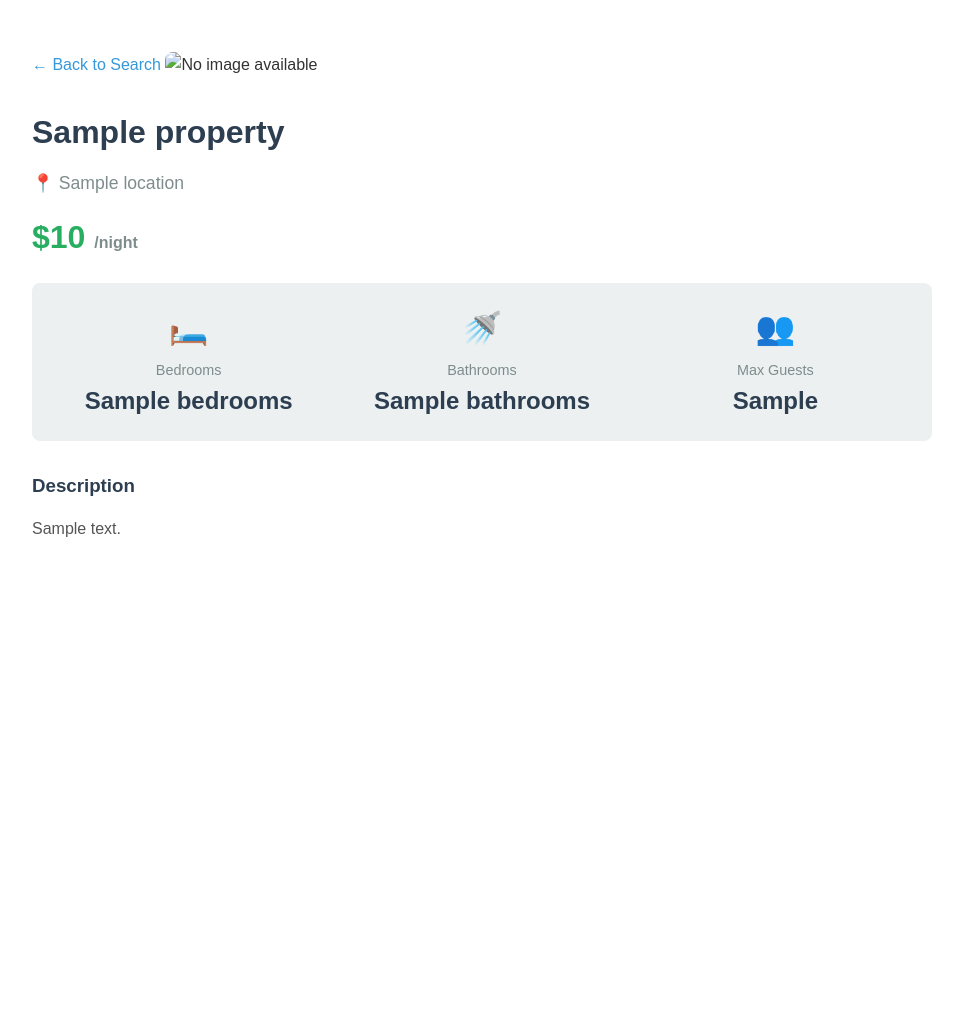
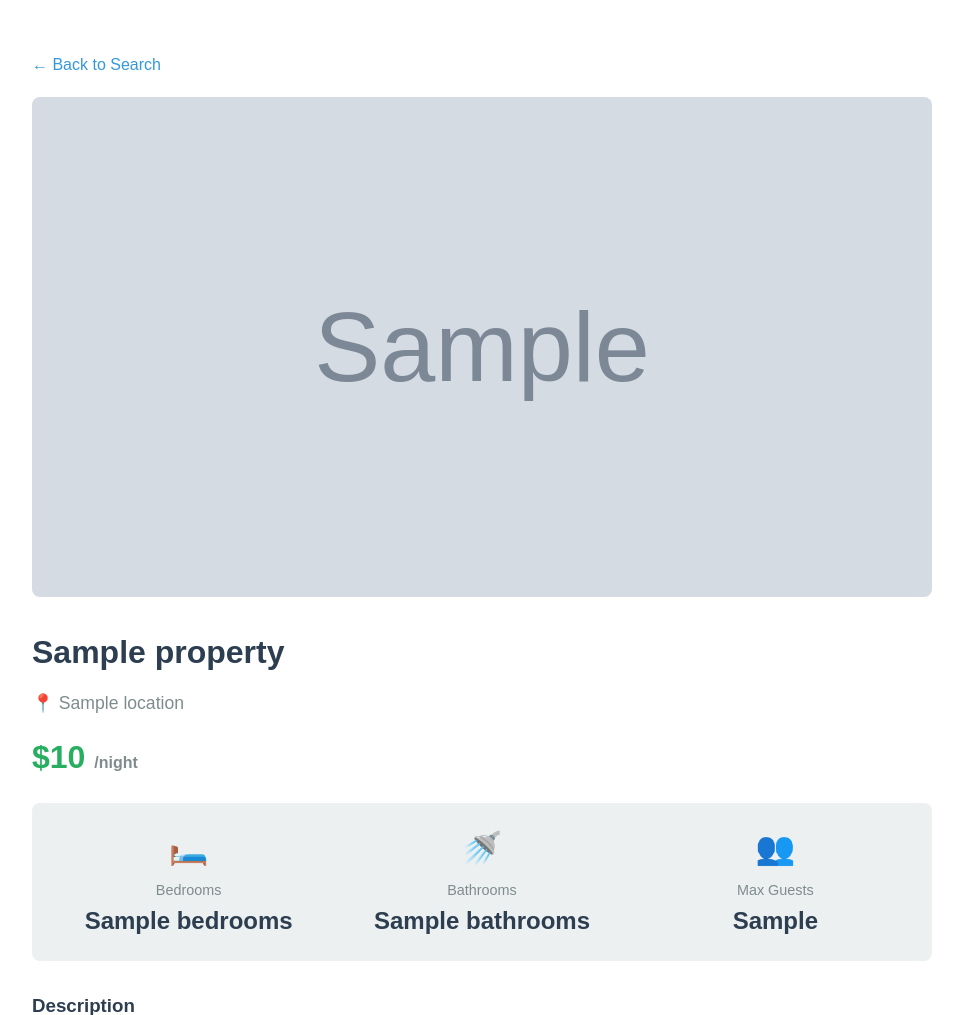
Before and after one commit to emon51/vacation-rental, a Django app: template templates/properties/property_detail.html in a window 1280 px wide. Shown: the part 125-1140 px from the top of the page, without its empty margins (158-1121 px from the left). Before the commit the page ends 662 px from the top, so only its background shows below. Run offline with Django 3.2, Linux system fonts and the light colour scheme; the template is opened without the code that fills it: most values are stand-ins (such as "Sample title", 1, 10 or a date in 2020); grey boxes marked "Sample" are stand-in pictures; some libraries are stand-ins or nearby versions.

Commit message:
Update property detail page to display all uploaded images

```diff
--- a/templates/properties/property_detail.html
+++ b/templates/properties/property_detail.html
@@ -1,8 +1,6 @@
 {% extends 'properties/base.html' %}
 
-{% block title %}
-{{ property.title }} - Vacation Rentals
-{% endblock %}
+{% block title %}{{ property.title }} - Vacation Rentals{% endblock %}
 
 {% block extra_css %}
 <style>
@@ -22,12 +20,82 @@
         text-decoration: underline;
     }
 
-    .property-image {
+    .property-images {
+        margin-bottom: 30px;
+        position: relative;
+    }
+
+    .image-carousel {
+        position: relative;
         width: 100%;
         height: 500px;
+        overflow: hidden;
+        border-radius: 8px;
+    }
+
+    .carousel-image {
+        width: 100%;
+        height: 100%;
         object-fit: cover;
+        display: none;
+    }
+
+    .carousel-image.active {
+        display: block;
+    }
+
+    .carousel-btn {
+        position: absolute;
+        top: 50%;
+        transform: translateY(-50%);
+        background: rgba(0, 0, 0, 0.5);
+        color: white;
+        border: none;
+        padding: 15px 20px;
+        cursor: pointer;
+        font-size: 1.5rem;
+        border-radius: 4px;
+        transition: background 0.3s;
+    }
+
+    .carousel-btn:hover {
+        background: rgba(0, 0, 0, 0.8);
+    }
+
+    .carousel-btn.prev {
+        left: 10px;
+    }
+
+    .carousel-btn.next {
+        right: 10px;
+    }
+
+    .carousel-btn.hidden {
+        display: none;
+    }
+
+    .image-counter {
+        position: absolute;
+        bottom: 20px;
+        left: 50%;
+        transform: translateX(-50%);
+        background: rgba(0, 0, 0, 0.6);
+        color: white;
+        padding: 8px 15px;
+        border-radius: 20px;
+        font-size: 0.9rem;
+    }
+
+    .no-image {
+        width: 100%;
+        height: 500px;
+        background: #ecf0f1;
+        display: flex;
+        align-items: center;
+        justify-content: center;
         border-radius: 8px;
-        margin-bottom: 30px;
+        color: #7f8c8d;
+        font-size: 1.2rem;
     }
 
     .property-header {
@@ -51,11 +119,6 @@
         color: #27ae60;
         font-weight: bold;
         margin-bottom: 20px;
-    }
-
-    .property-price span {
-        font-size: 1rem;
-        color: #7f8c8d;
     }
 
     .property-stats {
@@ -106,30 +169,36 @@
 
 {% block content %}
 <div class="property-detail">
+    <a href="{% url 'properties:property-list' %}" class="back-link">← Back to Search</a>
 
-    <a href="{% url 'properties:property-list' %}" class="back-link">
-        ← Back to Search
-    </a>
+    <div class="property-images">
+        {% with property.images.all as images %}
+        {% if images %}
+        <div class="image-carousel">
+            {% for image in images %}
+            <img src="{{ image.image.url }}" alt="{{ property.title }}"
+                class="carousel-image {% if forloop.first %}active{% endif %}">
+            {% endfor %}
 
-    {% with property.images.first as image %}
-    {% if image %}
-    <img src="{{ image.image_url }}" alt="{{ property.title }}" class="property-image">
-    {% else %}
-    <img src="https://via.placeholder.com/900x500" alt="No image available" class="property-image">
-    {% endif %}
-    {% endwith %}
+            {% if images|length > 1 %}
+            <button class="carousel-btn prev" id="prev-btn" onclick="changeImage(-1)">❮</button>
+            <button class="carousel-btn next" id="next-btn" onclick="changeImage(1)">❯</button>
+            <div class="image-counter">
+                <span id="current-image">1</span> / <span id="total-images">{{ images|length }}</span>
+            </div>
+            {% endif %}
+        </div>
+        {% else %}
+        <div class="no-image">No images available</div>
+        {% endif %}
+        {% endwith %}
+    </div>
 
     <div class="property-header">
         <h2>{{ property.title }}</h2>
-
-        <p class="property-location">
-            📍 {{ property.location }}
-        </p>
-
-        <div class="property-price">
-            ${{ property.price_per_night }}
-            <span>/night</span>
-        </div>
+        <p class="property-location">📍 {{ property.location }}</p>
+        <div class="property-price">${{ property.price_per_night }} <span
+                style="font-size: 1rem; color: #7f8c8d;">/night</span></div>
     </div>
 
     <div class="property-stats">
@@ -138,13 +207,11 @@
             <div class="label">Bedrooms</div>
             <div class="value">{{ property.bedrooms }}</div>
         </div>
-
         <div class="stat-item">
             <div class="icon">🚿</div>
             <div class="label">Bathrooms</div>
             <div class="value">{{ property.bathrooms }}</div>
         </div>
-
         <div class="stat-item">
             <div class="icon">👥</div>
             <div class="label">Max Guests</div>
@@ -156,6 +223,60 @@
         <h3>Description</h3>
         <p>{{ property.description }}</p>
     </div>
+</div>
 
-</div>
+<script>
+    let currentImageIndex = 0;
+    const images = document.querySelectorAll('.carousel-image');
+    const totalImages = images.length;
+    const prevBtn = document.getElementById('prev-btn');
+    const nextBtn = document.getElementById('next-btn');
+
+    function updateButtons() {
+        // Hide prev button on first image
+        if (currentImageIndex === 0) {
+            prevBtn.classList.add('hidden');
+        } else {
+            prevBtn.classList.remove('hidden');
+        }
+
+        // Hide next button on last image
+        if (currentImageIndex === totalImages - 1) {
+            nextBtn.classList.add('hidden');
+        } else {
+            nextBtn.classList.remove('hidden');
+        }
+    }
+
+    function showImage(index) {
+        images.forEach(img => img.classList.remove('active'));
+        images[index].classList.add('active');
+        document.getElementById('current-image').textContent = index + 1;
+        updateButtons();
+    }
+
+    function changeImage(direction) {
+        const newIndex = currentImageIndex + direction;
+
+        // Prevent going beyond boundaries
+        if (newIndex < 0 || newIndex >= totalImages) {
+            return;
+        }
+
+        currentImageIndex = newIndex;
+        showImage(currentImageIndex);
+    }
+
+    // Keyboard navigation
+    document.addEventListener('keydown', function (e) {
+        if (e.key === 'ArrowLeft') {
+            changeImage(-1);
+        } else if (e.key === 'ArrowRight') {
+            changeImage(1);
+        }
+    });
+
+    // Initialize buttons on page load
+    updateButtons();
+</script>
 {% endblock %}
```
